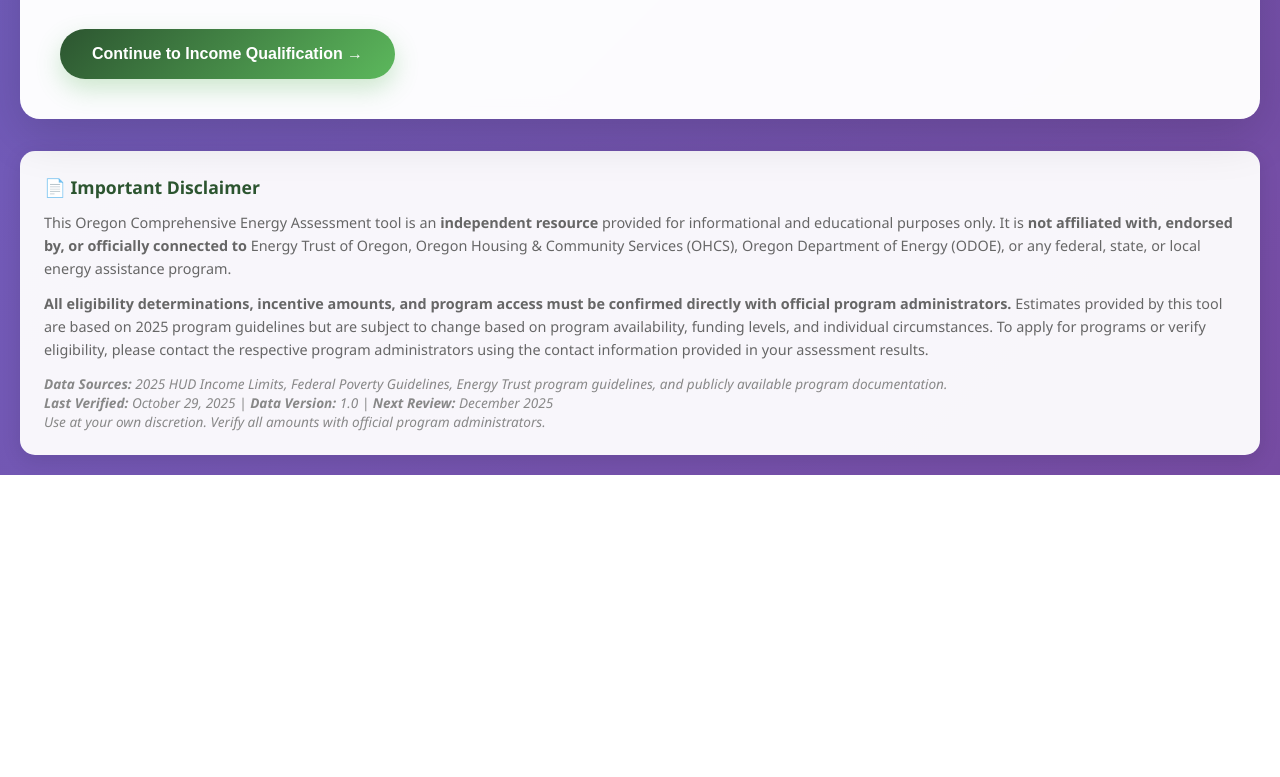
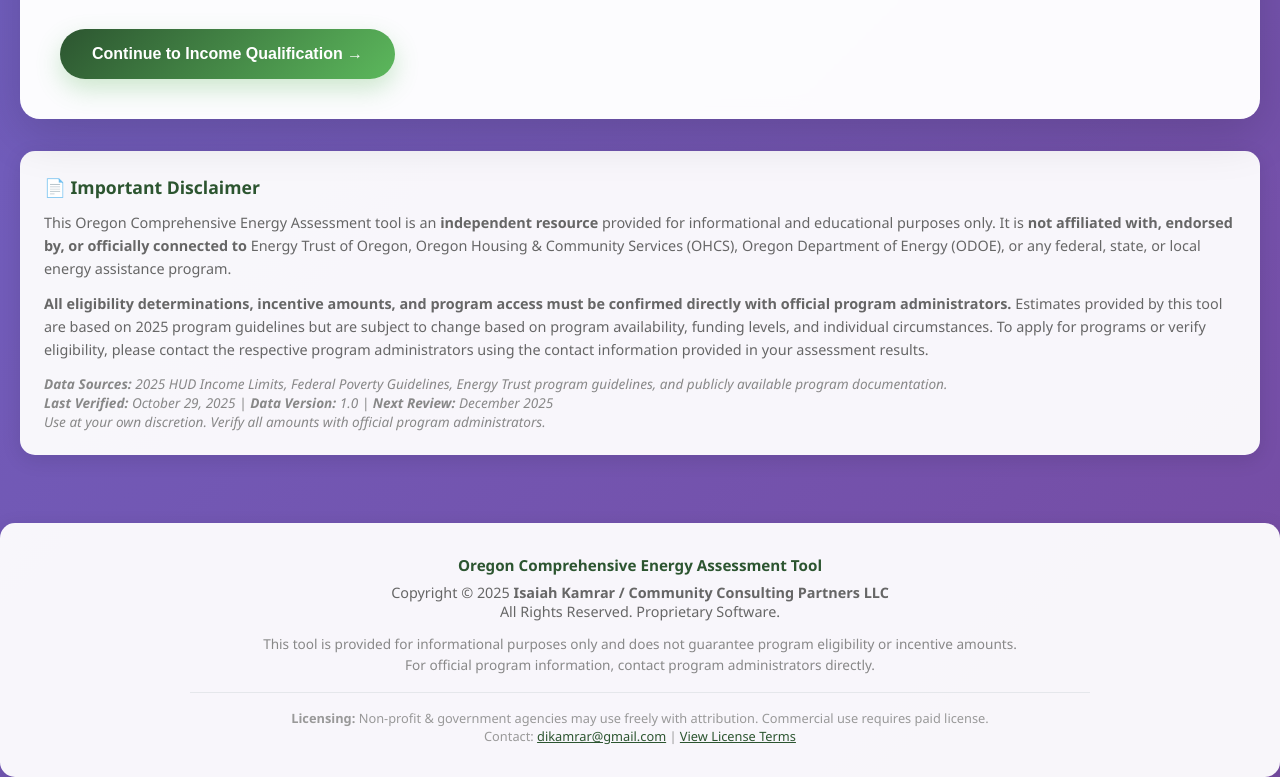
Before and after one commit to kamrawr/oregon-comprehensive-energy-app, a plain HTML site: page index.html in a window 1280 px wide. Shown: the part 3587-4364 px from the top of the page. Before the commit the page ends 4062 px from the top, so only its background shows below. Drawn offline with nearby package versions, Linux system fonts and the light colour scheme.

Commit message:
Add prominent copyright and IP rights footers to all pages
- Added visible copyright footer to main application (index.html)
- Added visible copyright footer to visualization page
- Includes copyright notice: Isaiah Kamrar / Community Consulting Partners LLC
- Clearly states 'Proprietary Software' and 'All Rights Reserved'
- Displays licensing information (free for non-profits, paid for commercial)
- Links to LICENSE.md for full terms
- Emphasizes IP protection of algorithms and test data
- Complements existing HTML comment copyright notices

```diff
--- a/index.html
+++ b/index.html
@@ -3504,5 +3504,29 @@
             }
         }
     </script>
+
+    <!-- Copyright Footer -->
+    <footer style="background: rgba(255, 255, 255, 0.95); margin-top: 3rem; padding: 2rem; border-radius: 15px; text-align: center; box-shadow: 0 5px 20px rgba(0, 0, 0, 0.1);">
+        <div style="max-width: 900px; margin: 0 auto;">
+            <p style="font-size: 0.95rem; color: #2c5530; font-weight: 600; margin-bottom: 0.5rem;">
+                Oregon Comprehensive Energy Assessment Tool
+            </p>
+            <p style="font-size: 0.9rem; color: #666; margin-bottom: 0.75rem;">
+                Copyright © 2025 <strong>Isaiah Kamrar / Community Consulting Partners LLC</strong><br>
+                All Rights Reserved. Proprietary Software.
+            </p>
+            <p style="font-size: 0.85rem; color: #888; line-height: 1.6;">
+                This tool is provided for informational purposes only and does not guarantee program eligibility or incentive amounts.<br>
+                For official program information, contact program administrators directly.
+            </p>
+            <div style="margin-top: 1rem; padding-top: 1rem; border-top: 1px solid #e5e7eb;">
+                <p style="font-size: 0.8rem; color: #999;">
+                    <strong>Licensing:</strong> Non-profit & government agencies may use freely with attribution. Commercial use requires paid license.<br>
+                    Contact: <a href="mailto:dikamrar@gmail.com" style="color: #2c5530;">dikamrar@gmail.com</a> |
+                    <a href="LICENSE.md" style="color: #2c5530;">View License Terms</a>
+                </p>
+            </div>
+        </div>
+    </footer>
 </body>
 </html>
```
Also changed, not shown: visualization.html (+22 -0 lines).
